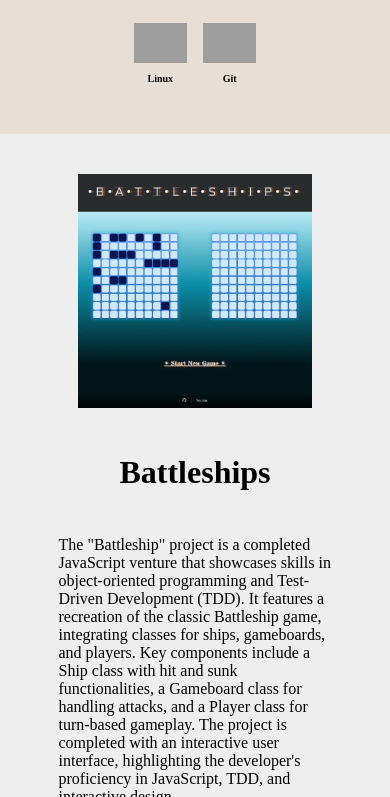
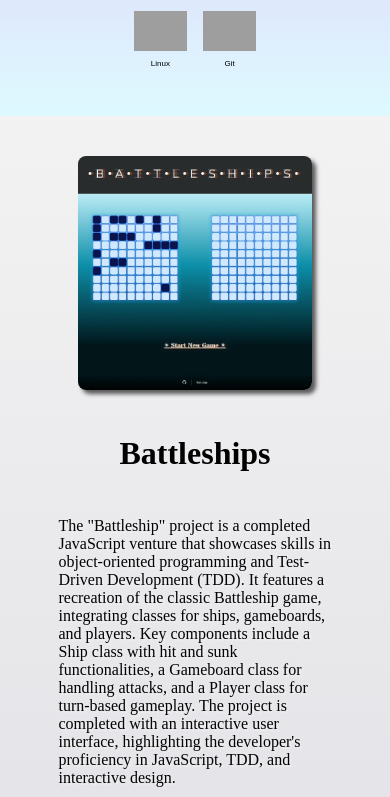
Before and after one commit to Sokolan/Portfolio, a website built with webpack: page src/index.html in a window 390 px wide. Shown: the part 902-1699 px from the top of the page. Built offline with nearby package versions, Linux system fonts and the light colour scheme; grey boxes are pictures that could not be loaded.

Commit message:
finished styling for mobile and pc

```diff
--- a/src/style/footer.css
+++ b/src/style/footer.css
@@ -2,8 +2,8 @@ footer {
   display: flex;
   justify-content: center;
   gap: 16px;
-  padding: 16px;
-  background-color: brown;
+  padding: 24px 24px;
+  background-color: rgb(255, 255, 255);
 }
 
 .contact {
--- a/src/style/header.css
+++ b/src/style/header.css
@@ -4,6 +4,7 @@ header {
   align-items: center;
   gap: 40px;
   padding: 80px 80px;
+
 }
 
 .about-container {
--- a/src/style/projects.css
+++ b/src/style/projects.css
@@ -1,13 +1,9 @@
 .projects-section {
-  background-color: rgb(238, 238, 238);
-  /* width: 100vw; */
-  /* padding: 24px 40px; */
+  background: linear-gradient(180deg, rgba(229, 229, 229, 0.477) 0%, rgb(216, 216, 224) 55%, rgb(235, 254, 255) 100%);
   display: flex;
   flex-direction: column;
-  /* align-items: center; */
-  /* justify-content: center; */
-  /* align-self: center; */
   gap: 24px;
+  box-shadow: 0px 8px 8px rgba(130, 255, 234, 0.681);
 }
 
 .project-container {
@@ -33,8 +29,10 @@
 }
 
 .project-img {
-  height: auto;
+  height: 30vw;
   width: 30vw;
+  border-radius: 8px;
+  box-shadow: 4px 4px 4px rgba(0, 0, 0, 0.633)
 }
 
 .project-name {
@@ -43,6 +41,8 @@
 
 .project-description {
   font-size: 14px;
+  color: rgb(3, 3, 3);
+  text-shadow: 2px 2px rgba(246, 246, 246, 0.502)
 }
 
 @media (max-width: 500px) {
@@ -66,6 +66,7 @@
 
   .project-img {
     width: 60vw;
+    height: 60vw;
   }
 
   .project-description,
--- a/src/style/skills.css
+++ b/src/style/skills.css
@@ -1,10 +1,11 @@
 .skills-section {
-  background-color: rgba(222, 210, 199, 0.722);
+  background: linear-gradient(180deg, rgba(249,249,249,1) 0%, rgba(222,222,250,1) 40%, rgba(176,242,255,0.42) 100%);
   display: flex;
   flex-wrap: wrap;
   justify-content: center;
   gap: 16px;
   padding: 40px 80px;
+  /* box-shadow: 0px 8px 8px rgba(0, 0, 0, 0.519) */
 }
 
 .skill-container {
@@ -18,6 +19,7 @@
 
 .skill-description {
   text-align: center;
-  font-size: 10px;
-  font-weight: 600;
+  font-size: 8px;
+  font-family: sans-serif;
+  font-weight: 400;
 }
--- a/src/style/style.css
+++ b/src/style/style.css
@@ -6,6 +6,7 @@ body, html {
   /* height: 100%; */
   /* width: 100%; */
   display: flex;
+  /* gap: 8px; */
   /* overflow: scroll; */
   flex-direction: column;
   align-items: stretch;
```
